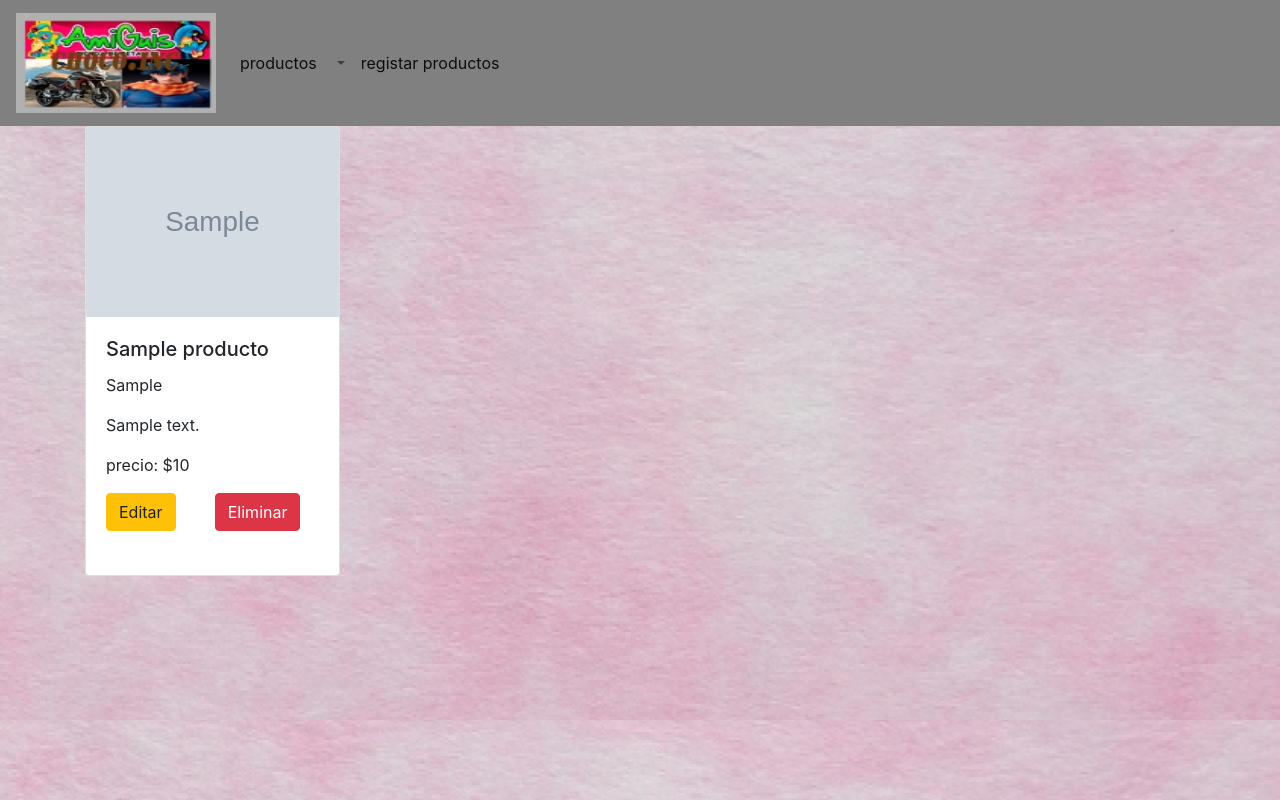
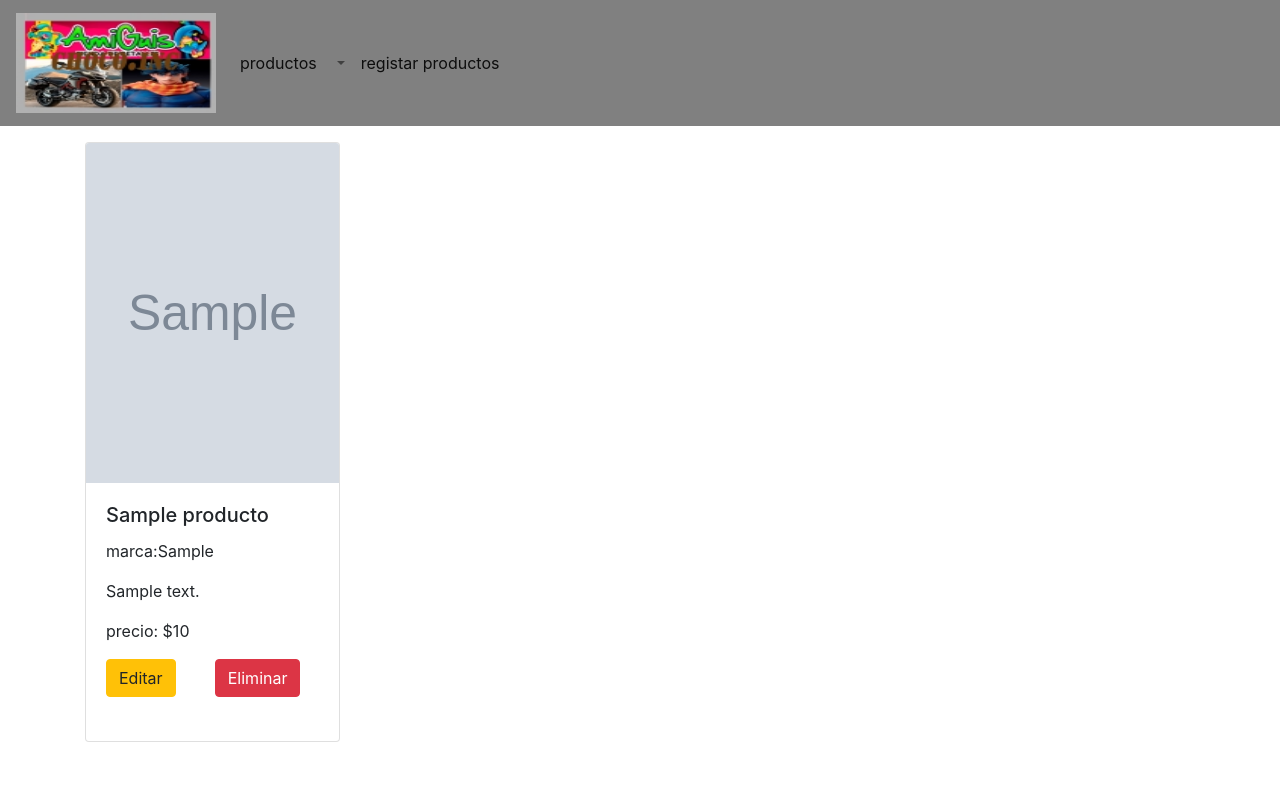
Before and after one commit to samuelmontoya1314/choco.inc, a PHP site: page /productos.php in a window 1280 px wide. Run offline with PHP 8.4, Linux system fonts and the light colour scheme; tables that the repository leaves empty or names only in its code hold one stand-in row (values such as "Sample post"); grey boxes marked "Sample" are stand-in pictures.

Commit message:
version final
ya si cero cambios desde ahora

```diff
--- a/productos.php
+++ b/productos.php
@@ -54,12 +54,12 @@
 
         <div class="row row-cols-1 row-cols-md-4">
             <?php foreach($productos as $p):?>
-          <div class="col mb-4">
+          <div class="col mb-4 mt-3">
             <div class="card h-100">
-                <img src="<?php echo($p["foto"])?>" class=" card-img-top img_fluid" alt="foto " >
+                <img src="<?php echo($p["foto"])?>" class=" card-img-top img_fluid img_cards" alt="foto " >
                     <div class="card-body">
                     <h5 class="card-title"><?php echo($p["nombre"]); ?></h5>
-                    <p class="card-text"><?php echo($p["marca"]) ?></p>
+                    <p class="card-text">marca:<?php echo($p["marca"]) ?></p>
                      <p class="card-text"><?php echo($p["descripcion"])  ?></p>
                      <p class="card-text">precio: $<?php echo($p["precio"])  ?></p>
                     <div class="row row-cols-1 row-cols-md-4">
--- a/resg_p.php
+++ b/resg_p.php
@@ -20,9 +20,10 @@ if (isset($_POST["boton"]))
 
     $op_db ->agregarDatos($consultarSQL);
 
+    header("location:registro_productos.php");
+ }
 
 
-}
 
 
 
--- a/style_index.css
+++ b/style_index.css
@@ -38,7 +38,3 @@ footer{
   height: 340px;
 
 }
-body{
-  background-image: url("imgs/fondo.jpg");
-  background-attachment: static;
-  }
```
Also changed, not shown: imgs/fondo.jpg (deleted).
